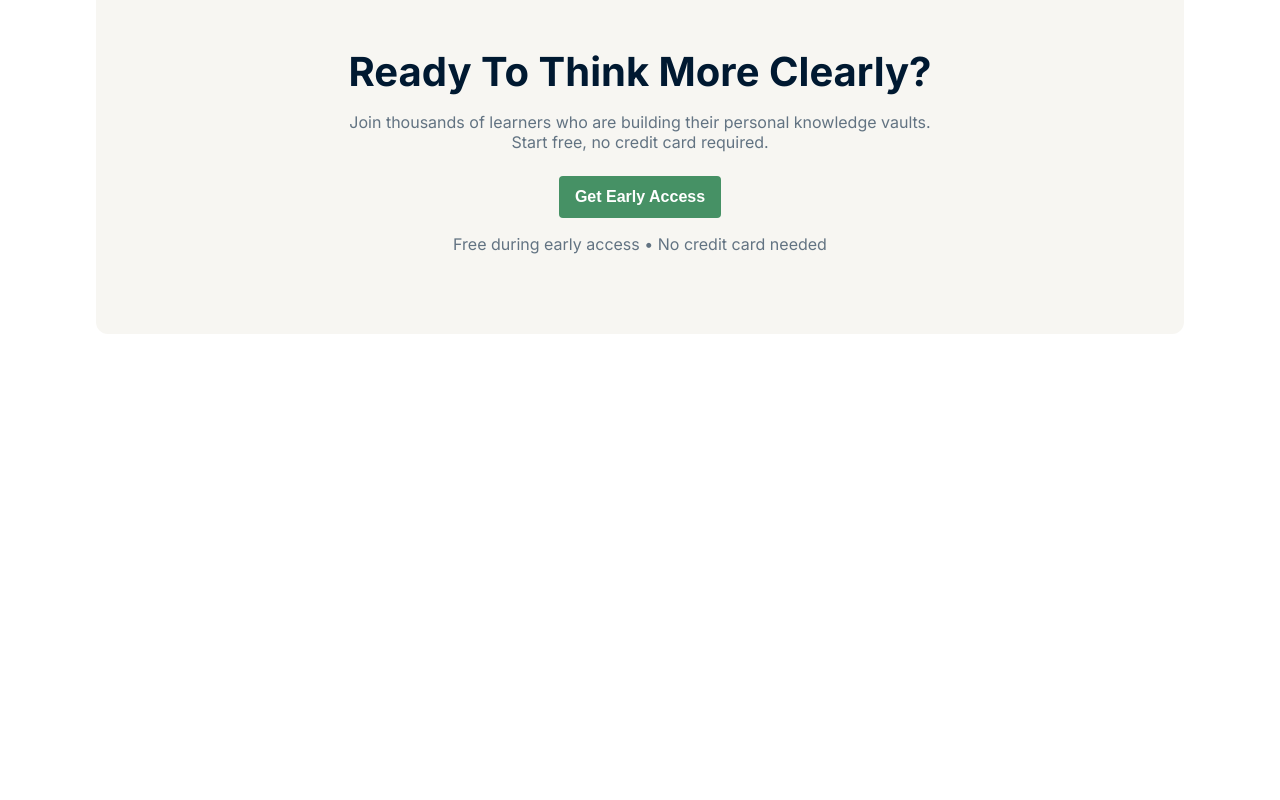
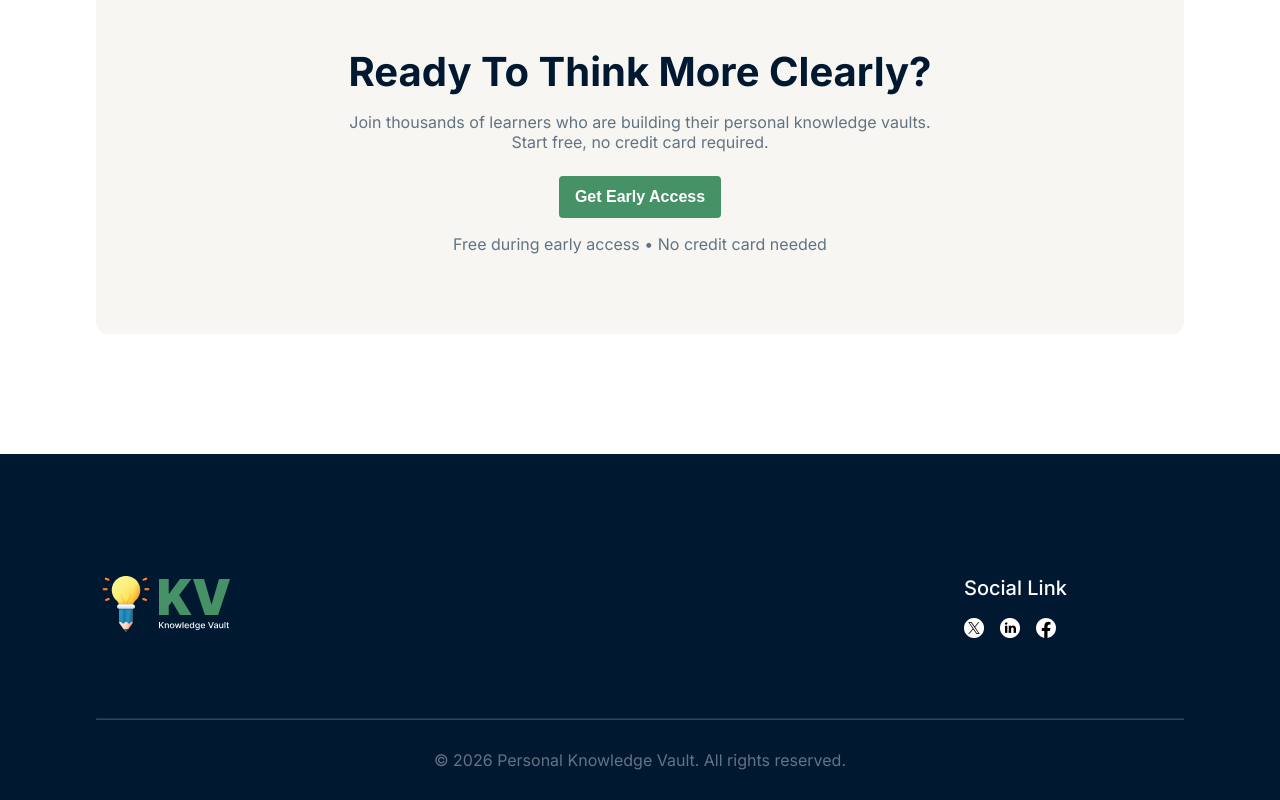
Before and after one commit to tanimshut/Assignment01-09-01-26, a plain HTML site: page index.html in a window 1280 px wide. Shown: the part 2082-2882 px from the top of the page. Before the commit the page ends 2416 px from the top, so only its background shows below. Drawn offline with Linux system fonts and the light colour scheme.

Commit message:
added footer part

```diff
--- a/index.html
+++ b/index.html
@@ -107,12 +107,14 @@
         <div class="brain-content">
           <p class="primary-text text1">The Solution</p>
           <h2 class="primary-title">
-            Your second brain, <br> structured by design.
+            Your second brain, <br />
+            structured by design.
           </h2>
           <p class="primary-text text2">
-            Personal Knowledge Vault isn't another note-taking app. z <br> It's a
-            thinking environment where every note, link, and summary <br> becomes
-            part of an interconnected web of understanding.
+            Personal Knowledge Vault isn't another note-taking app. z <br />
+            It's a thinking environment where every note, link, and summary
+            <br />
+            becomes part of an interconnected web of understanding.
           </p>
           <div class="brain-style-text">
             <img src="./assets/CheckCircle.png" alt="check-icon" />
@@ -142,18 +144,43 @@
       </section>
       <!-- Brain Part End -->
 
-
       <!-- Think Part Start -->
-       <section class="think-container">
+      <section class="think-container">
         <h3 class="think-title">Ready to think more clearly?</h3>
-        <p class="primary-text think-text1">Join thousands of learners who are building their personal knowledge vaults. <br> Start free, no credit card required.</p>
+        <p class="primary-text think-text1">
+          Join thousands of learners who are building their personal knowledge
+          vaults. <br />
+          Start free, no credit card required.
+        </p>
         <button class="btn-primary">Get Early Access</button>
-        <p class="primary-text think-text2">Free during early access • No credit card needed</p>
-       </section>
+        <p class="primary-text think-text2">
+          Free during early access • No credit card needed
+        </p>
+      </section>
       <!-- Think Part End -->
     </main>
     <!-- Main Part End -->
 
-
+    <!-- Footer Part Start -->
+    <footer class="footer-container">
+      <div class="footer-content">
+        <div class="footer-img">
+          <img src="./assets/logo-footer.png" alt="">
+        </div>
+      <div class="footer-icon">
+        <h6>Social Link</h6>
+        <div class="footer-icon-img">
+          <img src="./assets/fi_5969020.png" alt="" />
+        <img src="./assets/fi_145807.png" alt="" />
+        <img src="./assets/fi_5968764.png" alt="" />
+        </div>
+      </div>
+      </div>
+      <div class="footer-end">
+        <hr>
+      <p class="primary-text">© 2026 Personal Knowledge Vault. All rights reserved.</p>
+      </div>
+    </footer>
+    <!-- Footer Part End -->
   </body>
 </html>
--- a/styles/index.css
+++ b/styles/index.css
@@ -286,3 +286,61 @@ text-transform: capitalize;
   padding-top: 16px;
 }
 /* Think Part End */
+
+/* Footer Part Start */
+.footer-container{
+background:  rgba(0, 25, 49, 1);
+margin-top: 120px;
+}
+
+.footer-content{
+  width: 85%;
+  max-width: 1366px;
+  margin: 0 auto;
+display: flex;
+justify-content: space-between;
+align-items: center;
+color: white;
+padding-top: 120px;
+}
+
+h6{
+font-size: 20px;
+font-weight: 500;
+line-height: 28px;
+text-align: left;
+padding-bottom: 16px;
+}
+
+.footer-icon{
+  width: 220px;
+
+}
+.footer-icon-img{
+  display: flex;
+  gap: 16px;
+
+}
+
+
+hr{
+  margin-top: 80px;
+  border: 1px solid var(--DS New/Colors/Stroke/Gray-Light, rgba(229, 231, 235, 1));
+opacity: 0.2;
+
+}
+
+.footer-container .primary-text{
+  padding-top: 30px;
+  padding-bottom: 30px;
+
+}
+
+
+
+.footer-end{
+width: 85%;
+  max-width: 1366px;
+  margin: 0 auto;
+}
+/* Footer Part End */
```
Also changed, not shown: assets/fi_145807.png (added), assets/fi_5968764.png (added), assets/fi_5969020.png (added).
